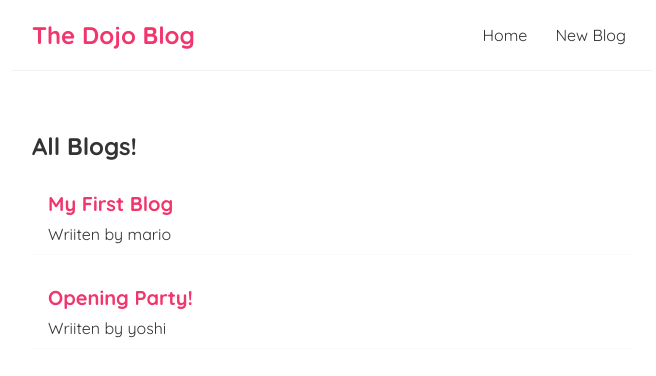
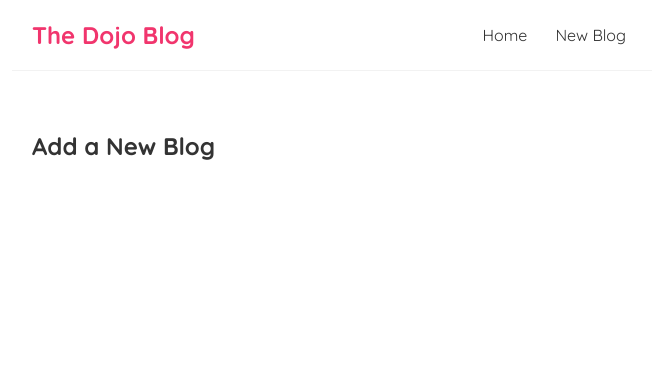
Before and after one commit to dhanikaa/demo-react, a React (Create React App) app: page /create in a window 1280 px wide. Shown: the top 376 px of the page, without its empty margins (308-964 px from the left). Built offline with nearby package versions, Linux system fonts and the light colour scheme; data requests are answered from the project's data file; the HTML template or start-up script is replaced by a standard one.

Commit message:
Used link and to
This ensures that react doesn't send requests to the server but load the path using react dom

```diff
--- a/src/App.js
+++ b/src/App.js
@@ -1,6 +1,7 @@
 import Navbar from './components/Navbar';
 import Home from './components/Home';
 import { BrowserRouter, Route, Switch } from 'react-router-dom';
+import Create from './components/Create';
 
 function App() {
   return (
@@ -9,8 +10,11 @@
         <Navbar/>
         <div className="content">
           <Switch>
-            <Route path="/">
+            <Route exact path="/">
               <Home/>
+            </Route>
+            <Route path="/create">
+              <Create/>
             </Route>
           </Switch>
         </div>
--- /dev/null
+++ b/src/components/Create.jsx
@@ -0,0 +1,9 @@
+const Create = () => {
+    return (
+        <div className="create">
+            <h2>Add a New Blog</h2>
+        </div>
+    );
+}
+
+export default Create;
--- a/src/components/Navbar.jsx
+++ b/src/components/Navbar.jsx
@@ -1,10 +1,12 @@
+import { Link } from 'react-router-dom';
+
 const Navbar = () => {
     return (
         <nav className="navbar">
             <h1>The Dojo Blog</h1>
             <div className="links">
-                <a href="/">Home</a>
-                <a href="/create">New Blog</a>
+                <Link to="/">Home</Link>
+                <Link to="/create">New Blog</Link>
             </div>
         </nav>
      );
```
